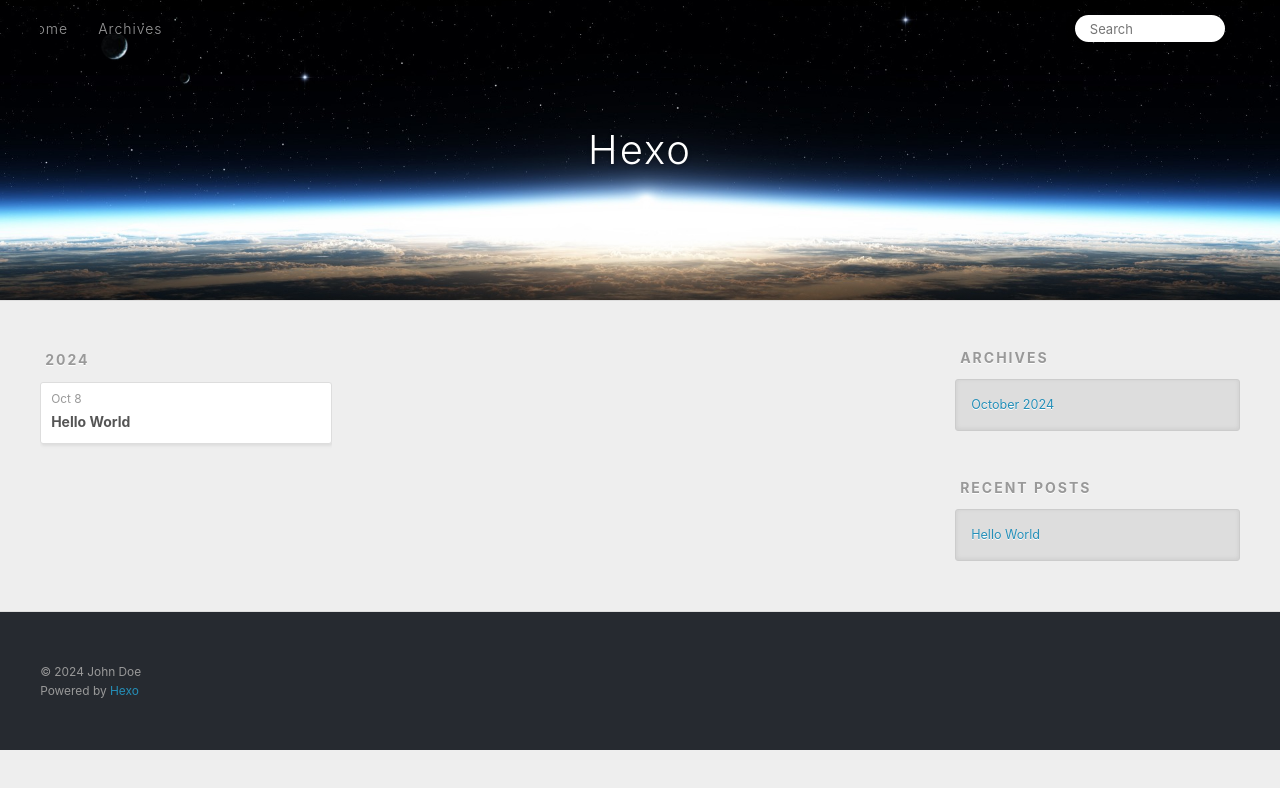
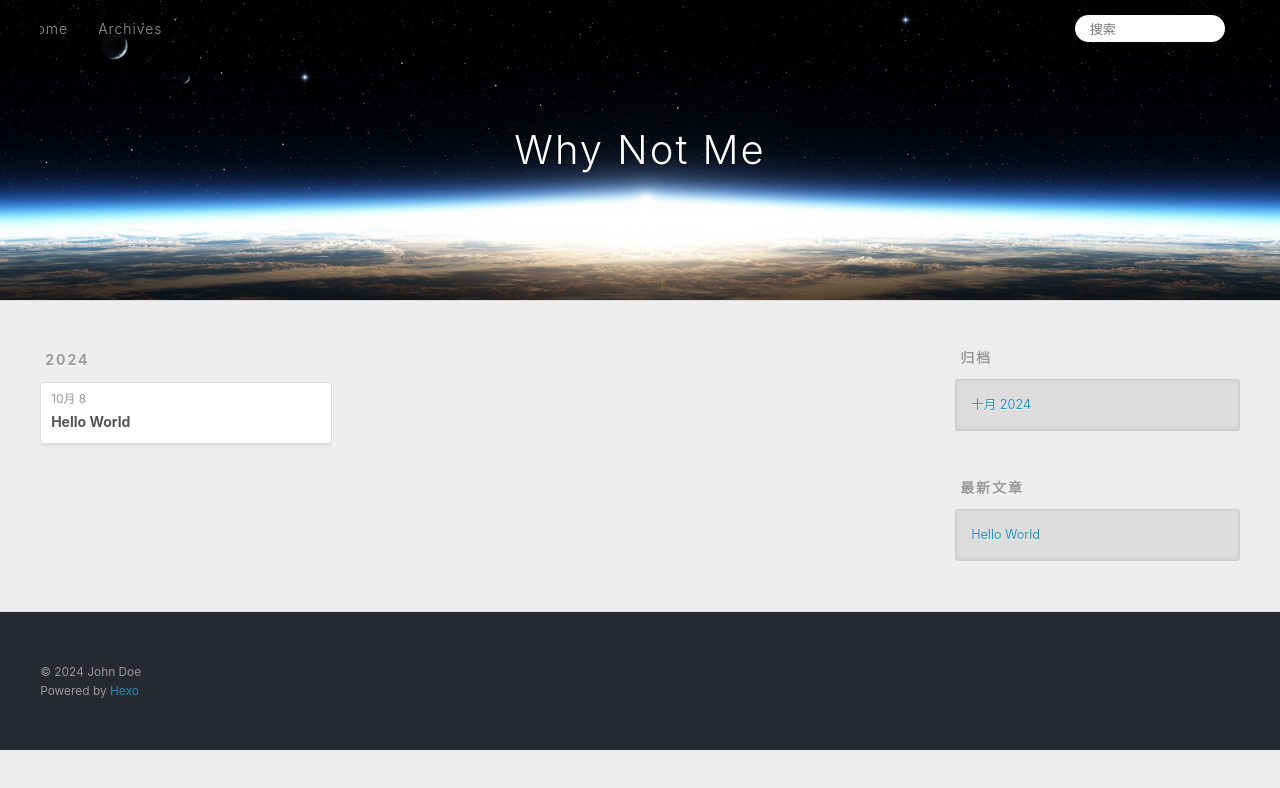
Before and after one commit to one-us/one-us.github.io, a plain HTML site: page archives/index.html in a window 1280 px wide. Both pictures are taken after a click on the link 1232 px from the left and 27 px from the top of the page. Drawn offline with Linux system fonts and the light colour scheme.

Commit message:
Site updated: 2024-10-09 10:23:46

```diff
--- a/archives/index.html
+++ b/archives/index.html
@@ -4,17 +4,17 @@
   <meta charset="utf-8">
 
 
-  <title>Archives | Hexo</title>
+  <title>归档 | Why Not Me</title>
   <meta name="viewport" content="width=device-width, initial-scale=1, shrink-to-fit=no">
   <meta property="og:type" content="website">
-<meta property="og:title" content="Hexo">
+<meta property="og:title" content="Why Not Me">
 <meta property="og:url" content="http://example.com/archives/index.html">
-<meta property="og:site_name" content="Hexo">
-<meta property="og:locale" content="en_US">
+<meta property="og:site_name" content="Why Not Me">
+<meta property="og:locale" content="zh_CN">
 <meta property="article:author" content="John Doe">
 <meta name="twitter:card" content="summary">
 
-    <link rel="alternate" href="/atom.xml" title="Hexo" type="application/atom+xml">
+    <link rel="alternate" href="/atom.xml" title="Why Not Me" type="application/atom+xml">
 
 
     <link rel="shortcut icon" href="/favicon.png">
@@ -39,7 +39,7 @@
   <div id="header-outer" class="outer">
     <div id="header-title" class="inner">
       <h1 id="logo-wrap">
-        <a href="/" id="logo">Hexo</a>
+        <a href="/" id="logo">Why Not Me</a>
       </h1>
 
     </div>
@@ -55,12 +55,12 @@
       <nav id="sub-nav">
 
 
-          <a class="nav-icon" href="/atom.xml" title="RSS Feed"><span class="fa fa-rss"></span></a>
+          <a class="nav-icon" href="/atom.xml" title="RSS 订阅"><span class="fa fa-rss"></span></a>
 
-        <a class="nav-icon nav-search-btn" title="Search"><span class="fa fa-search"></span></a>
+        <a class="nav-icon nav-search-btn" title="搜索"><span class="fa fa-search"></span></a>
       </nav>
       <div id="search-form-wrap">
-        <form action="//google.com/search" method="get" accept-charset="UTF-8" class="search-form"><input type="search" name="q" class="search-form-input" placeholder="Search"><button type="submit" class="search-form-submit">&#xF002;</button><input type="hidden" name="sitesearch" value="http://example.com"></form>
+        <form action="//google.com/search" method="get" accept-charset="UTF-8" class="search-form"><input type="search" name="q" class="search-form-input" placeholder="搜索"><button type="submit" class="search-form-submit">&#xF002;</button><input type="hidden" name="sitesearch" value="http://example.com"></form>
       </div>
     </div>
   </div>
@@ -84,7 +84,7 @@
   <div class="archive-article-inner">
     <header class="archive-article-header">
       <a href="/2024/10/08/hello-world/" class="archive-article-date">
-  <time class="dt-published" datetime="2024-10-08T10:01:19.602Z" itemprop="datePublished">Oct 8</time>
+  <time class="dt-published" datetime="2024-10-08T10:01:19.602Z" itemprop="datePublished">10月 8</time>
 </a>
 
 
@@ -116,9 +116,9 @@
 
 
   <div class="widget-wrap">
-    <h3 class="widget-title">Archives</h3>
+    <h3 class="widget-title">归档</h3>
     <div class="widget">
-      <ul class="archive-list"><li class="archive-list-item"><a class="archive-list-link" href="/archives/2024/10/">October 2024</a></li></ul>
+      <ul class="archive-list"><li class="archive-list-item"><a class="archive-list-link" href="/archives/2024/10/">十月 2024</a></li></ul>
     </div>
   </div>
 
@@ -126,7 +126,7 @@
 
 
   <div class="widget-wrap">
-    <h3 class="widget-title">Recent Posts</h3>
+    <h3 class="widget-title">最新文章</h3>
     <div class="widget">
       <ul>
 
```
Also changed, not shown: 2024/10/08/hello-world/index.html (+12 -12 lines), archives/2024/10/index.html (+13 -13 lines), archives/2024/index.html (+13 -13 lines), index.html (+13 -13 lines).
